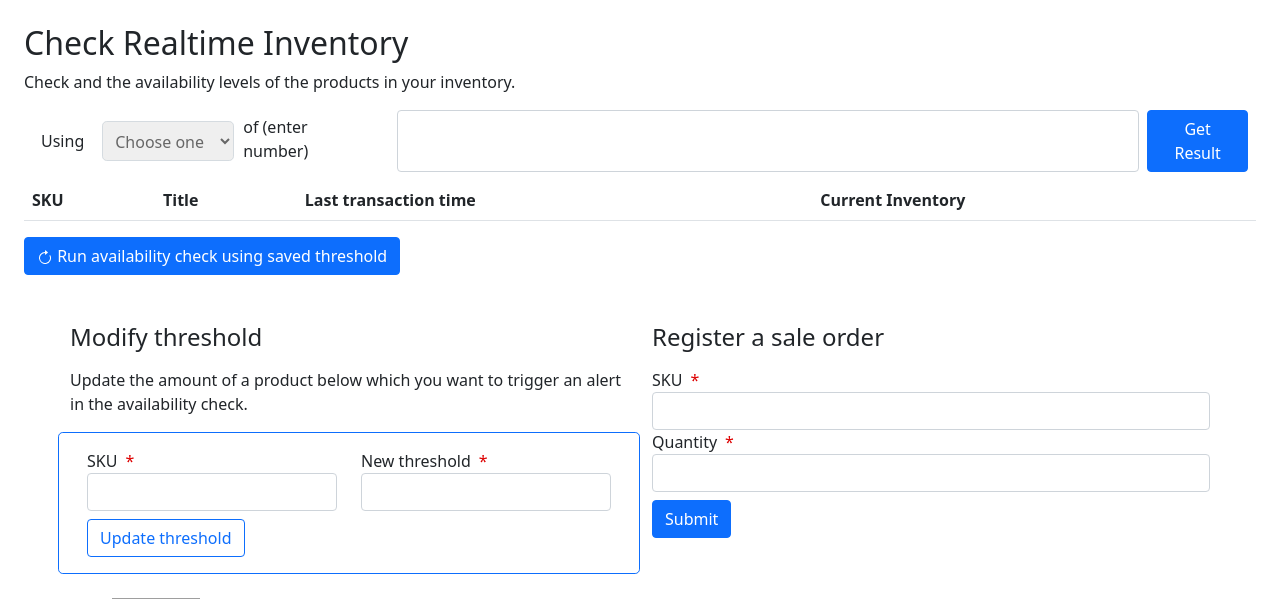
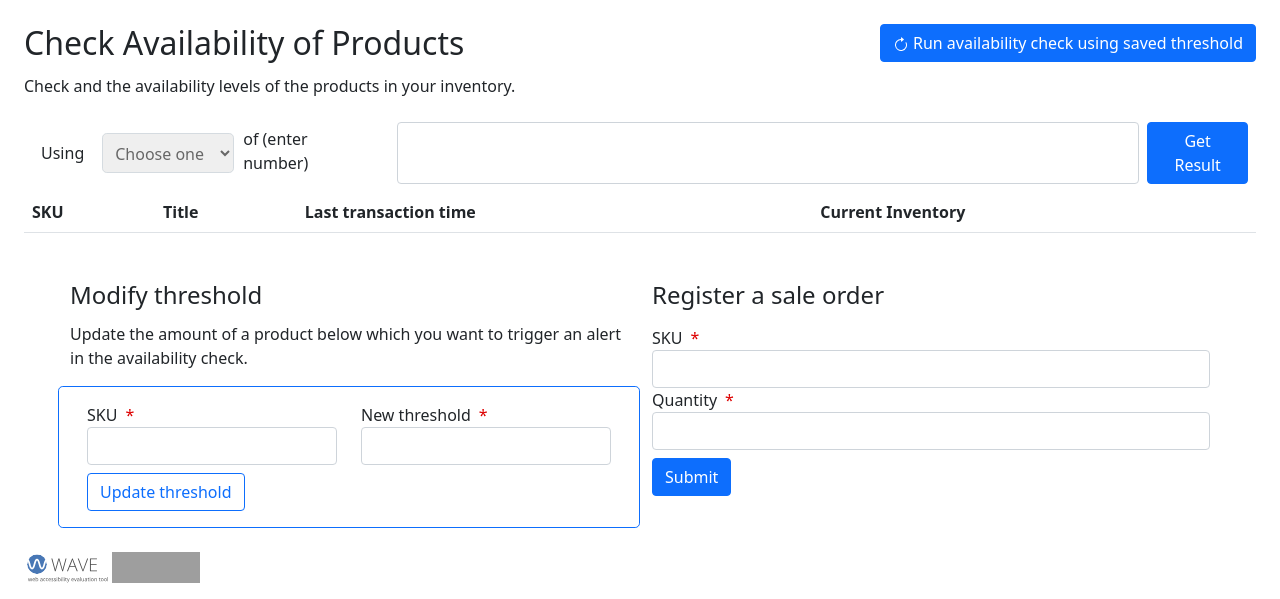
Before and after one commit to selinaes/TimeInv, a Flask app: template timeinv-code/templates/main.html in a window 1280 px wide. Shown: the part 56-655 px from the top of the page. Run offline with Flask 2, Linux system fonts and the light colour scheme; the template is opened without the code that fills it, so the values that code supplies are empty; grey boxes are pictures that could not be loaded.

Commit message:
Simplifying product functions

```diff
--- a/timeinv-code/app.py
+++ b/timeinv-code/app.py
@@ -16,13 +16,14 @@ app.secret_key = ''.join([ random.choice(('ABCDEFGHIJKLMNOPQRSTUVXYZ' +
 
 # This gets us better error messages for certain common request errors
 app.config['TRAP_BAD_REQUEST_ERRORS'] = True
+# Image upload (in progress)
 app.config['UPLOADS'] = 'uploads'
 app.config['MAX_CONTENT_LENGTH'] = 1*1024*1024 # 1 MB
 
 @app.route('/', methods = ['GET','POST'])
 def index():
     conn = dbi.connect()
-    # 'GET' is for filtering for threshold check
+    # 'GET' is for filtering the threshold check
     if request.method == 'GET':
         results = []
         if "check-all" in request.args:
@@ -54,7 +55,9 @@ def index():
                     'amount': request.form['sale-quantity'],
                     'sku': request.form['sale-sku']}
                 # add logged-in staff detail & pass it to record_sale
-                utils.record_sale(conn, sale_data['sku'], sale_data['amount'], datetime.datetime.now(), 'ad1')
+                utils.record_sale(conn, sale_data['sku'],
+                 sale_data['amount'], datetime.datetime.now(),
+                 'ad1')
                 flash("Sale was sucessfully registered", "success")
         except Exception as e:
             flash("Error processing form. Try again.", "error")
@@ -92,7 +95,8 @@ def products():
         except Exception as e:
             print(str(e.args[1])) # Temporary. Helpful for debugging
             if ('Duplicate entry' in e.args[1]):
-                flash('Error. The SKU indicated already corresponds to another product.', "error")
+                flash('Error. The SKU indicated already corresponds to another product.'
+                , "error")
             else:
                 flash('Error adding the product. Please try again.', "error")
             results = utils.get_all_products(conn)
@@ -115,39 +119,28 @@ def edit_product(sku):
 
     # Request is POST
     else:
-        # SKU is unchanged
-        new_sku = request.form['product-sku']
-        if new_sku == sku:
-            try:
-                utils.update_product(conn, request.form['product-name'],
-                request.form['product-price'], 'at1', sku)
-                flash("The product was sucessfully updated.", "success")
-                results = utils.get_all_products(conn)
+        try:
+            utils.update_product(conn, request.form['product-name'],
+            request.form['product-price'], 'at1', sku, request.form['product-sku'])
+            flash("The product was sucessfully updated.", "success")
+            results = utils.get_all_products(conn)
+
+            # SKU hasn't changed
+            if sku == request.form['product-sku']:
                 return render_template('products.html', sku = sku,
-                products=results, edit=True)
-            except Exception as e:
-                print(e)
-                flash("Error updating the product. Try again.", "error")
-                return render_template('products.html', sku = sku,
-                products=results, edit=True)
-
-        # SKU changed
-        else:
-            try:
-                # Hard-coding last_modified_by until login is implemented
-                utils.update_product_new_sku(conn, request.form['product-name'],
-                request.form['product-price'], 'at1', sku, request.form['product-sku'])
-                flash("The product was sucessfully updated.", "success")
+                        products=results, edit=True)
+            # SKU has changed, we need to redirect
+            else:
                 return redirect(url_for('edit_product', sku = request.form['product-sku']))
 
-            except Exception as e:
-                # Checking that the error is a SQL error and it has two arguments
-                if len(e.args) >= 2 and 'duplicate entry' in e.args[1]:
-                    flash("""Error updating the product. The SKU provided already identifies
+        except Exception as e:
+            if len(e.args) >= 2 and 'duplicate entry' in e.args[1]:
+                flash("""Error updating the product. The SKU provided already identifies
                     another product.""", "error")
-                else:
-                    flash("Error updating the product. Try again")
-                return redirect(url_for('edit_product', sku = sku))
+            else:
+                flash("Error updating the product. Try again.", "error")
+            return render_template('products.html', sku = sku,
+            products=results, edit=True)
 
 
 @app.route('/products/delete/<sku>', methods=['POST'])
@@ -202,9 +195,13 @@ def transactions():
     if request.method == 'GET':
         if request.args:
             if request.args.get('search'):
-                results = utils.transaction_search(conn, request.args.get('by'), request.args.get('search'))
+                results = utils.transaction_search(conn,
+                request.args.get('by'),
+                request.args.get('search'))
             else:
-                results = utils.transaction_sort(conn, request.args.get('sort'), request.args.get('order'))
+                results = utils.transaction_sort(conn,
+                request.args.get('sort'),
+                request.args.get('order'))
         else:
             results = utils.get_all_transactions(conn)
         return render_template('transactions.html', transactions = results)
--- a/timeinv-code/templates/main.html
+++ b/timeinv-code/templates/main.html
@@ -3,11 +3,25 @@
 
 {% block main_content %}
 <div>
-    <h1>Check Realtime Inventory</h1>
+    <div class="d-flex align-items-start justify-content-between pb-1">
+        <h1>Check Availability of Products</h1>
+        <form method="GET" action="{{url_for('index')}}">
+            <button type="submit" class="btn btn-primary" name="check-all">
+                <svg xmlns="http://www.w3.org/2000/svg" width="16" height="16" fill="currentColor"
+                    class="bi bi-arrow-clockwise" viewbox="0 0 16 16">
+                    <path fill-rule="evenodd" d="M8 3a5 5 0 1 0 4.546 2.914.5.5 0 0 1 .908-.417A6 6 0 1 1 8 2v1z" />
+                    <path
+                        d="M8 4.466V.534a.25.25 0 0 1 .41-.192l2.36 1.966c.12.1.12.284 0 .384L8.41 4.658A.25.25 0 0 1 8 4.466z" />
+                </svg>
+                Run availability check using saved threshold
+            </button>
+        </form>
+    </div>
     <p>Check and the availability levels of the products in your inventory.</p>
     {{ show_messages_filtered() }}
 </div>
 
+<div class="py-2">
     <!-- The form for filtering inventory: by sku or by threshold -->
     <form class="main-page-form pb-2" method="GET" action="{{url_for('index')}}">
         <table>
@@ -24,7 +38,8 @@
         </table>
         <div class="inline">
             <label class="inline-elem-r mx-2" for="number" id="num-label"> of (enter number) </label>
-        <input required class="form-control w-75 mr-sm-2" type="number" id="number" name="number" aria-label="Number">
+            <input required class="form-control w-75 mr-sm-2" type="number" id="number" name="number"
+                aria-label="Number">
             <button class="btn btn-primary mx-2 my-2 my-sm-0" type="submit">Get Result</button>
         </div>
     </form>
@@ -49,26 +64,13 @@
             {% endfor %}
         </tbody>
     </table>
-
-  <form method="GET" action="{{url_for('index')}}">
-    <div class="d-flex align-items-start justify-content-between pb-4">
-        <button type="submit" class="btn btn-primary" name="check-all">
-            <svg xmlns="http://www.w3.org/2000/svg" width="16" height="16" fill="currentColor"
-                class="bi bi-arrow-clockwise" viewbox="0 0 16 16">
-                <path fill-rule="evenodd" d="M8 3a5 5 0 1 0 4.546 2.914.5.5 0 0 1 .908-.417A6 6 0 1 1 8 2v1z" />
-                <path
-                    d="M8 4.466V.534a.25.25 0 0 1 .41-.192l2.36 1.966c.12.1.12.284 0 .384L8.41 4.658A.25.25 0 0 1 8 4.466z" />
-            </svg>
-            Run availability check using saved threshold
-        </button>
 </div>
-</form>
 
 <div class="container-fluid">
     <div class="container pt-4 px-0">
         <div class="row">
             <div class="col">
-                <h2 class="h4 pb-2">Modify threshold</h2>
+                <h2 class="h4 pb-1">Modify threshold</h2>
                 <p>
                     Update the amount of a product below which you want to trigger an alert in the availability check.
                 </p>
--- a/timeinv-code/templates/transactions.html
+++ b/timeinv-code/templates/transactions.html
@@ -110,9 +110,9 @@
             <td>{{results.title}}</td>
             <td>{{results.timestamp.strftime('%m-%d-%Y %I:%M %p')}}</td>
             {% if results.amount > 0 %}
-            <td class="text-success">{{results.amount}}</td>
+            <td class="text-success">{{results.amount}} (order)</td>
             {% else %}
-            <td class="text-danger">{{results.amount}}</td>
+            <td class="text-danger">{{results.amount}} (sale)</td>
             {% endif %}
         </tr>
         {% endfor %}
```
Also changed, not shown: timeinv-code/utils.py (+1 -12 lines). Lines whose indentation alone changed are shown as unchanged.
